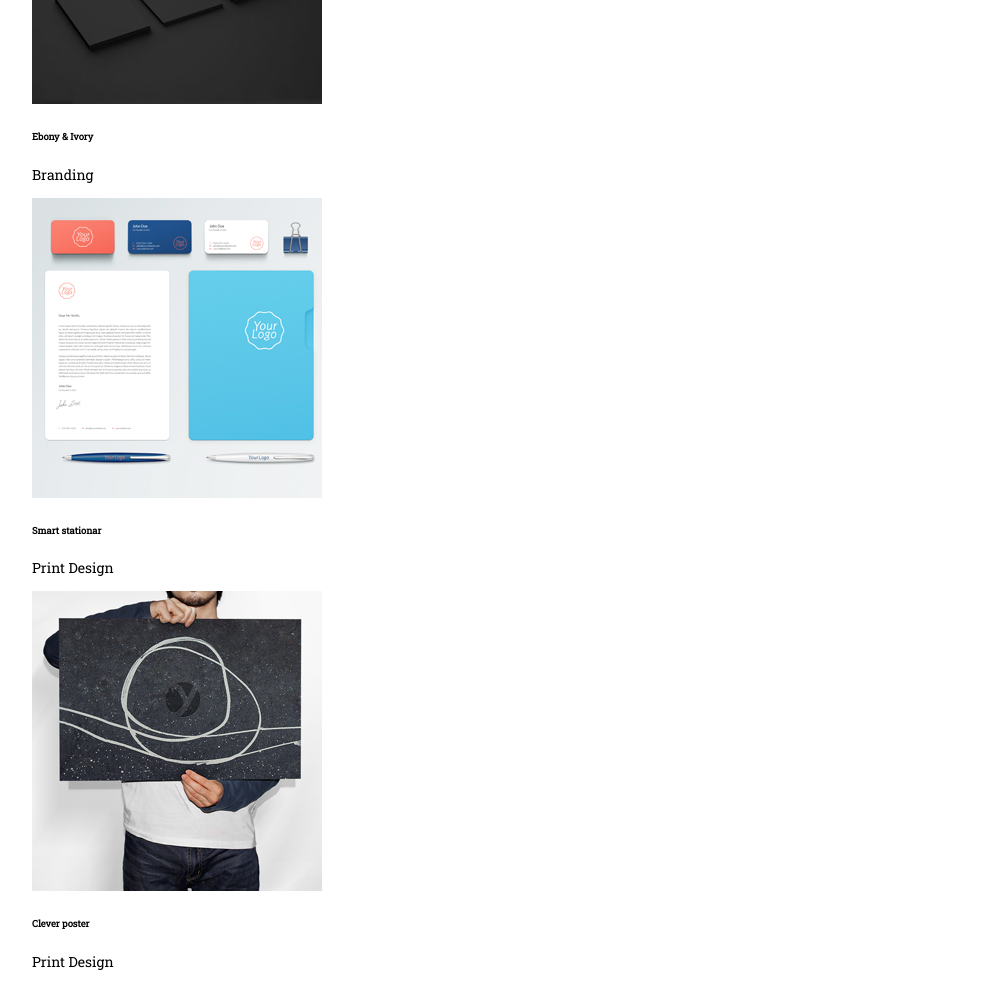
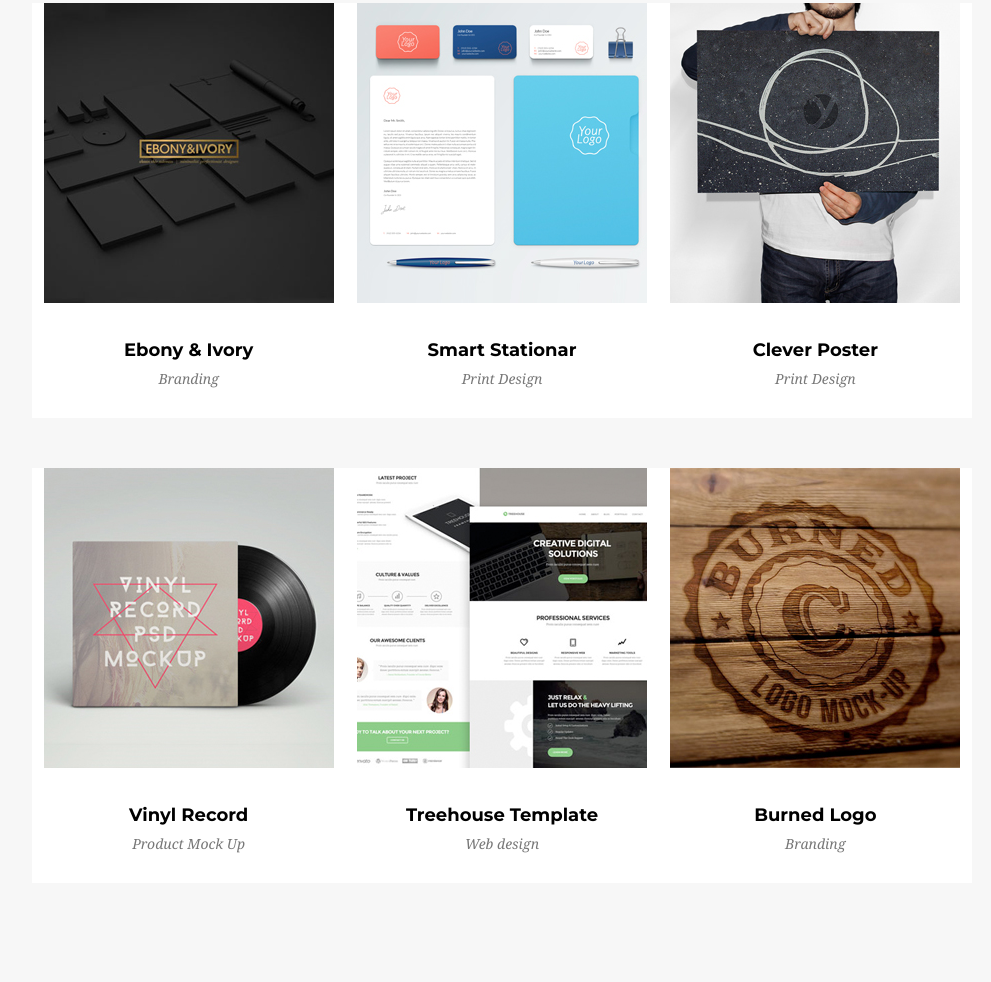
Before and after one commit to ankow8/landing-page, a website: page index.html in a window 1280 px wide. Shown: the part 1625-2607 px from the top of the page, without its empty margins (138-1129 px from the left). Drawn offline with Linux system fonts and the light colour scheme.

Commit message:
Add style Portfolio

```diff
--- a/index.html
+++ b/index.html
@@ -48,17 +48,17 @@
         <h3 class="chapter">Services</h3>
         <h4 class="chapter-think">Proin iaculis purus consequat sem cure</h4>
         <div class="services-box">
-          <div class="services">
+          <div class="service">
             <img class="services-icon" src="images/cart.png">
             <h5 class="services-title"><strong>E-Commerce</strong></h5>
             <p>Proin iaculis purus consequat sem cure digni ssim. Donec porttitora entum suscipit aenean rhoncus posuere odio in tincidunt.</p>
           </div>
-          <div class="services">
+          <div class="service">
             <img class="services-icon" src="images/laptop.png">
             <h5 class="services-title"><strong>Responsive Web</strong></h5>
             <p>Proin iaculis purus consequat sem cure digni ssim. Donec porttitora entum suscipit aenean rhoncus posuere odio in tincidunt.</p>
           </div>
-          <div class="services">
+          <div class="service">
             <img class="services-icon" src="images/locked.png"></i>
             <h5 class="services-title"><strong>Web Security</strong></h5>
             <p>Proin iaculis purus consequat sem cure digni ssim. Donec porttitora entum suscipit aenean rhoncus posuere odio in tincidunt.</p>
@@ -66,39 +66,43 @@
         </div>
       </div>
     </services>
-    <section class="portfolio">
+    <section class="portfolio-sec">
       <div class="container">
+        <h3 class="chapter">Our portfolio</h3>
+        <h4 class="chapter-think">Proin iaculis purus consequat sem cure</h4>
         <div class="portfolio-box">
+          <div class="portfolio">
             <img src="images/portfolio_1.jpg">
             <h6 class="image-title">Ebony & Ivory</h6>
             <p class="image-subtitle">Branding</p>
           </div>
-        <div class="portfolio-box">
+          <div class="portfolio">
             <img src="images/portfolio_2.jpg">
             <h6 class="image-title">Smart stationar</h6>
             <p class="image-subtitle">Print Design</p>
           </div>
-        <div class="portfolio-box">
+          <div class="portfolio">
             <img src="images/portfolio_3.jpg">
             <h6 class="image-title">Clever poster</h6>
             <p class="image-subtitle">Print Design</p>
           </div>
-        <div class="portfolio-box">
+          <div class="portfolio">
             <img src="images/portfolio_4.jpg">
             <h6 class="image-title">Vinyl record</h6>
             <p class="image-subtitle">Product Mock Up</p>
           </div>
-        <div class="portfolio-box">
+          <div class="portfolio">
             <img src="images/portfolio_5.jpg">
             <h6 class="image-title">Treehouse template</h6>
             <p class="image-subtitle">Web design</p>
           </div>
-        <div class="portfolio-box">
+          <div class="portfolio">
             <img src="images/portfolio_6.jpg">
             <h6 class="image-title">Burned logo</h6>
             <p class="image-subtitle">Branding</p>
           </div>
         </div>
+      </div>
     </section>
   </body>
 </html>
--- a/sass/style.scss
+++ b/sass/style.scss
@@ -146,7 +146,7 @@ nav {
     display: flex;
     flex-wrap: wrap;
     justify-content: space-between;
-      .services {
+      .service {
         flex: 0 0 33.3333%;
         padding: 60px 10px 0 10px;
         justify-content: center;
@@ -163,3 +163,42 @@ nav {
           }
       }
 }
+
+/* PORTFOLIO */
+
+.portfolio-sec {
+  background-color: $color-medium-background;
+    .portfolio-box {
+      margin-top: 120px;
+      display: flex;
+      flex-wrap: wrap;
+      justify-content: space-between;
+        .portfolio {
+          flex: 0 0 33.3333%;
+          margin: 0 0 50px 0;
+          padding: 0;
+          background-color: $color-light-background;
+          text-align: center;
+            img {
+              margin: 0;
+              padding: 0;
+            }
+            h6 {
+              font-size: 18px;
+              font-family: $font-header;
+              text-transform: capitalize;
+              margin: 32px auto 0 auto;
+              padding: 0;
+              msx-width: 290px;
+            }
+            p {
+              font-family: $font-think;
+              color: #777777;
+              font-size: 14px;
+              margin: 8px auto 30px auto;
+              padding: 0;
+              max-width: 290px;
+            }
+        }
+    }
+}
```
Also changed, not shown: css/style.css, 1 other file. Lines whose indentation alone changed are shown as unchanged.
